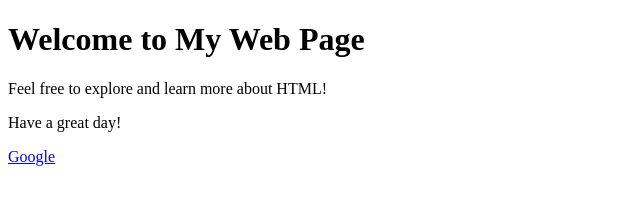
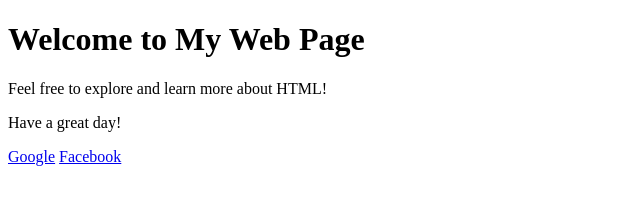
Before and after one commit to Aisaraphorn18/week04, a plain HTML site: page index.html in a window 1280 px wide. Shown: the full height of the page, 0-640 px from the left. Drawn offline with Linux system fonts and the light colour scheme.

Commit message:
add anather link

```diff
--- a/index.html
+++ b/index.html
@@ -8,5 +8,6 @@
         <p>Feel free to explore and learn more about HTML!</p>
         <p>Have a great day!</p>
         <a href="http://www.google.co.th">Google</a>
+        <a href="https://www.facebook.com">Facebook</a>
     </body>
 </html>
```
